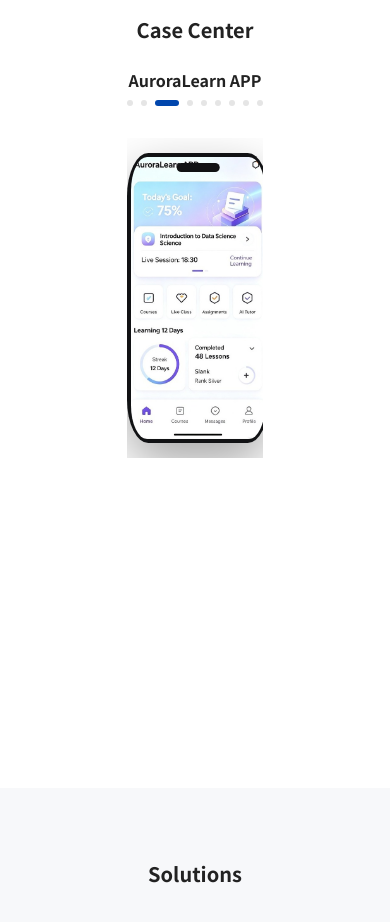
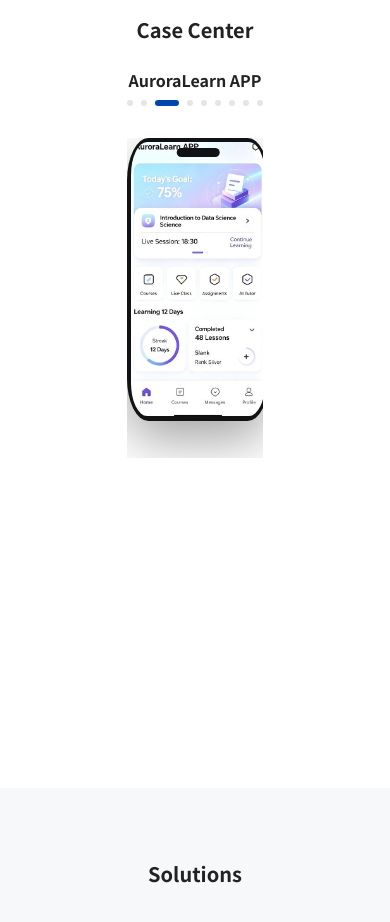
Before and after one commit to jojosam90/fynixtech-website, a Next.js app: page / in a window 390 px wide. Shown: the part 900-1822 px from the top of the page. Built offline with nearby package versions, Linux system fonts and the light colour scheme.

Commit message:
Revert "Remove aspect-ratio dependency from the phone mockup frame"
This reverts commit 651bf961bb53b0a2e4c51b3f06ac3888bae48b1f.

```diff
--- a/src/components/CaseCarousel.tsx
+++ b/src/components/CaseCarousel.tsx
@@ -116,7 +116,7 @@
           })}
 
           {/* Fixed foreground phone frame: shows the active case's screenshot */}
-          <div className="absolute inset-0 m-auto h-[290px] w-[142px] md:h-[580px] md:w-[278px]" style={{ zIndex: 200 }}>
+          <div className="absolute inset-0 m-auto w-[142px] md:w-[278px]" style={{ zIndex: 200 }}>
             <PhoneMockup image={active.image} gradientFrom={activeFrom} gradientTo={activeTo} />
           </div>
         </div>
--- a/src/components/PhoneMockup.tsx
+++ b/src/components/PhoneMockup.tsx
@@ -19,7 +19,7 @@
 
   return (
     <div
-      className={`relative h-full w-full rounded-[15%] bg-[#111214] p-[3%] shadow-[0_20px_50px_rgba(0,0,0,0.35)] ${className}`}
+      className={`relative aspect-[1305/2598] rounded-[15%] bg-[#111214] p-[3%] shadow-[0_20px_50px_rgba(0,0,0,0.35)] ${className}`}
     >
       <div className="relative h-full w-full overflow-hidden rounded-[12%] bg-white">
         {/* eslint-disable-next-line @next/next/no-img-element */}
```
Also changed, not shown: 11 other files (tests, documents, lock files or other folders).
